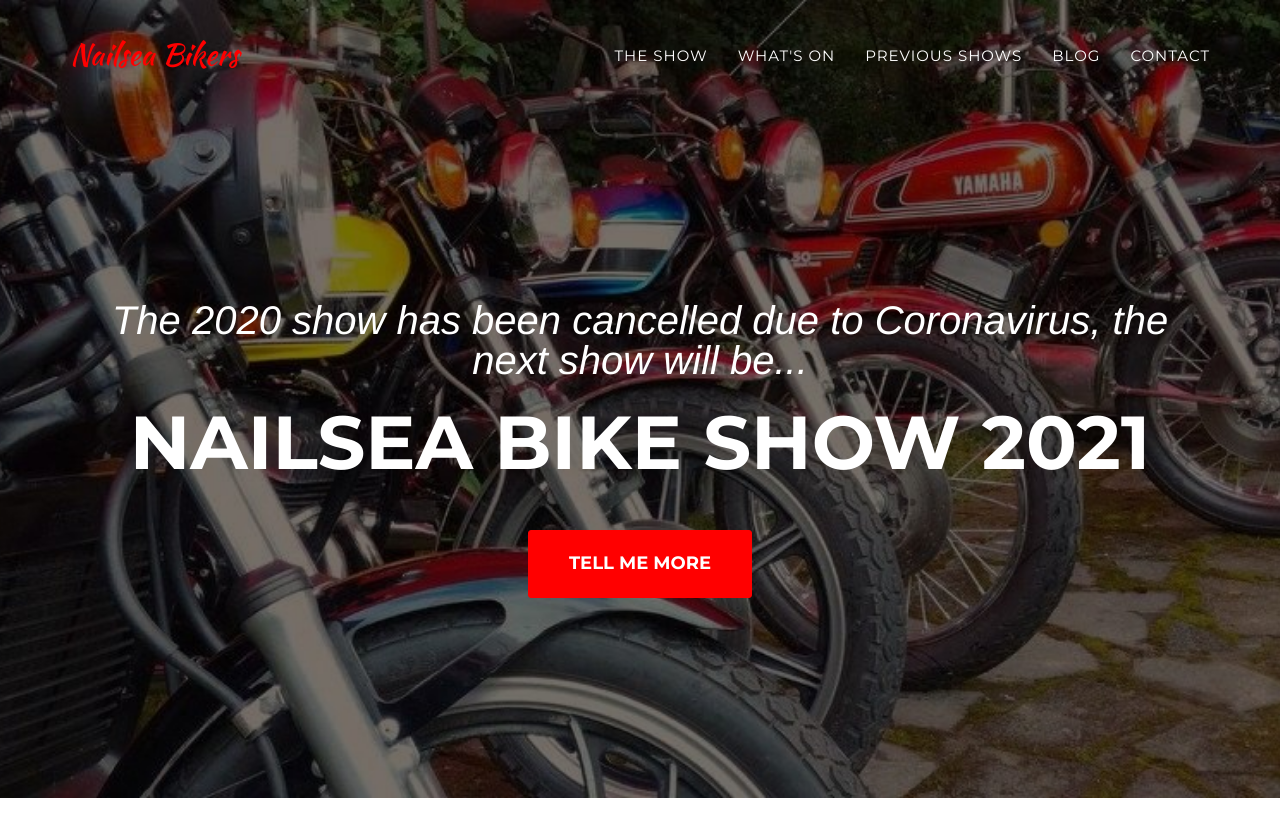
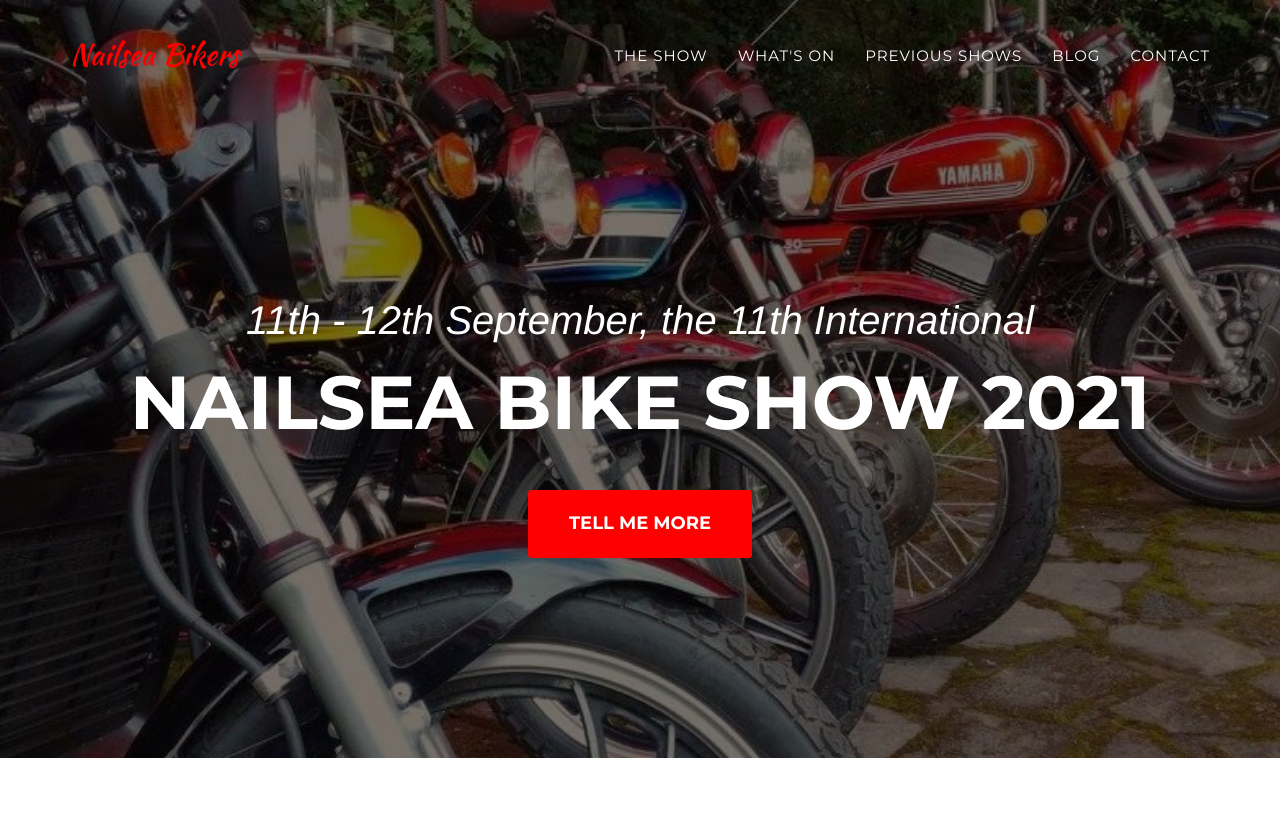
Before and after one commit to nailsea-bikers/nailsea-bikers.github.io, a Jekyll site: the page built from index.html, in a window 1280 px wide and 900 px high. Shown: the top 837 px of the window. Built offline with Jekyll 4.4.1, drawn with Linux system fonts in a browser that asks for light colours; some web fonts are replaced; comment, search, counter and statistics services are not loaded.

Commit message:
Add date of 2021 show

```diff
--- a/_includes/header.html
+++ b/_includes/header.html
@@ -2,7 +2,7 @@
     <header>
         <div class="container">
             <div class="intro-text">
-                <div class="intro-lead-in">The 2020 show has been cancelled due to Coronavirus, the next show will be...</div>
+                <div class="intro-lead-in">11th - 12th September, the 11th International</div>
                 <div class="intro-heading">Nailsea Bike Show 2021</div>
                 <a href="#theshow" class="page-scroll btn btn-xl">Tell Me More</a>
             </div>
```
